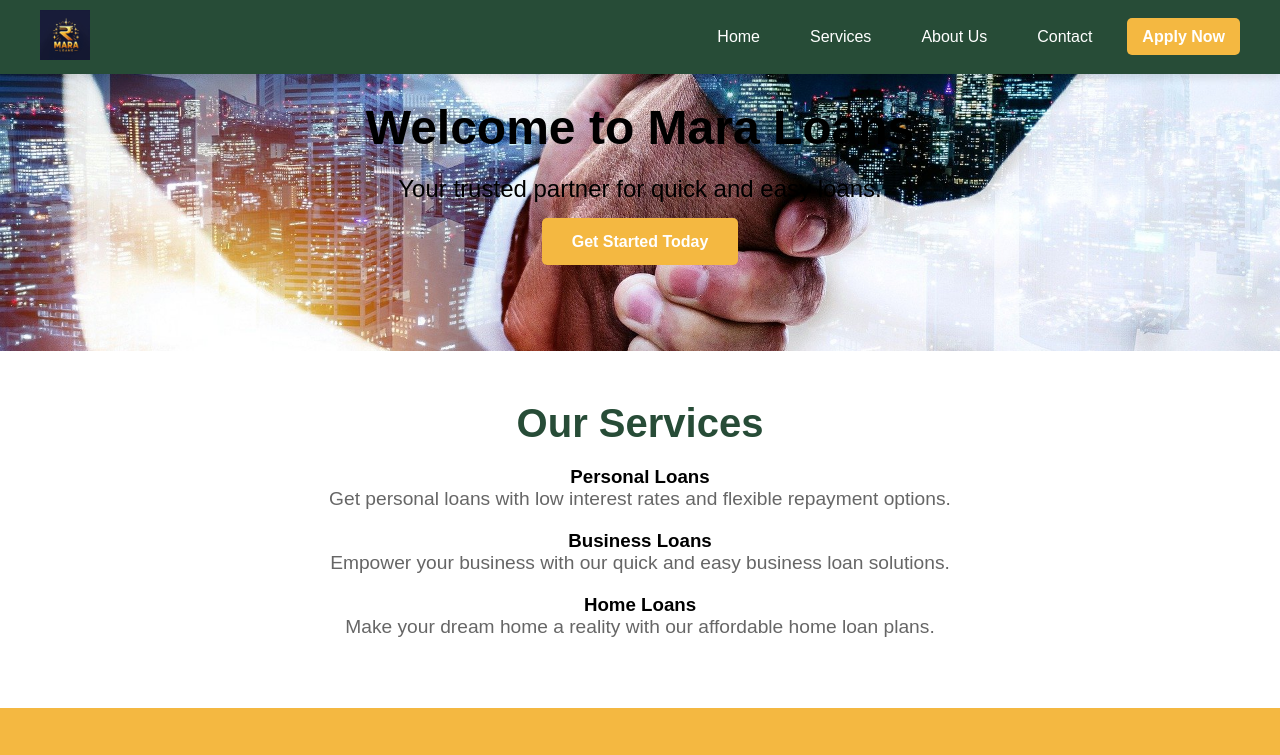
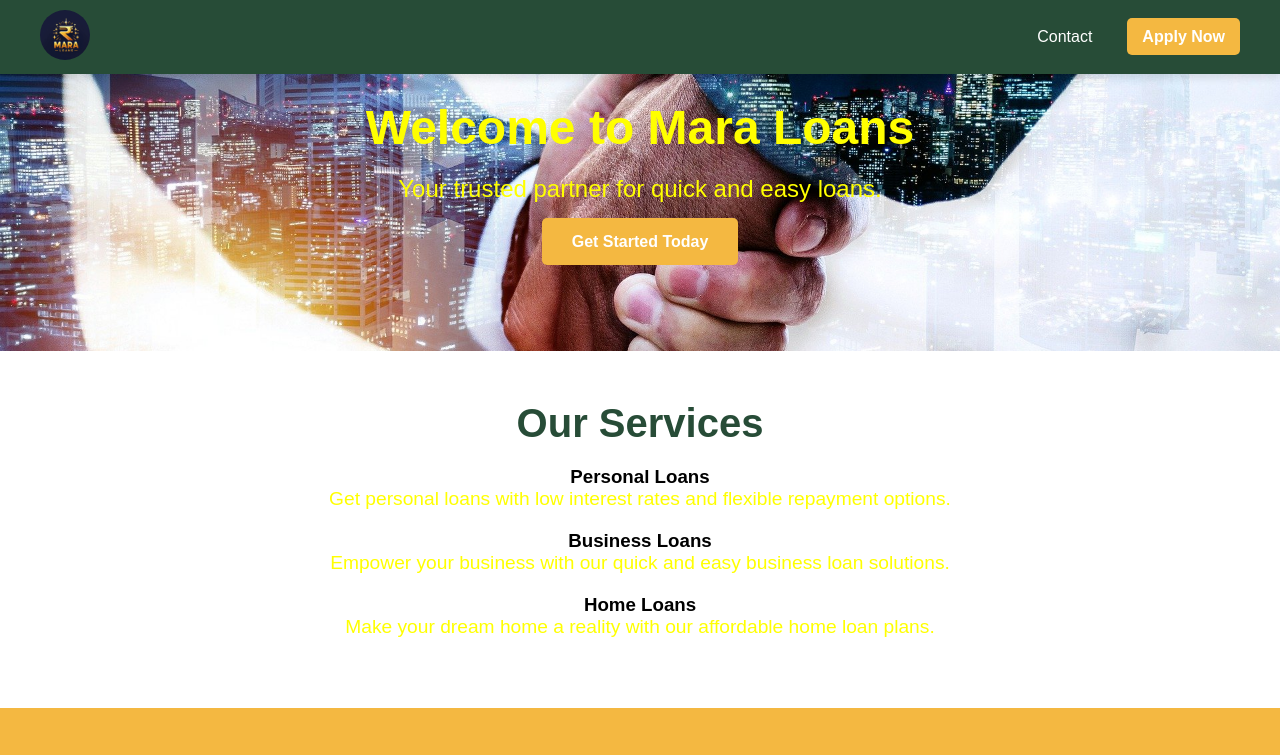
Before and after one commit to SUDHARSAN270/webb, a plain HTML site: page index.html in a window 1280 px wide. Shown: the top 755 px of the page. Drawn offline with Linux system fonts and the light colour scheme.

Commit message:
Update index.html

```diff
--- a/index.html
+++ b/index.html
@@ -35,6 +35,7 @@
 
         .logo img {
             height: 50px;
+            border-radius:50%;
         }
 
         .nav-links {
@@ -115,7 +116,7 @@
            background-size: cover; /* Scale the background image to cover the section */
            background-position: center; /* Center the image within the section */
            background-repeat: no-repeat; /* Prevent the image from repeating */
-           color: #000000;
+            color: rgb(255,255,0);
            padding: 100px 20px;
            text-align: center;
         }
@@ -129,6 +130,7 @@
         .hero p {
             font-size: 1.5rem;
             margin-bottom: 30px;
+            color: rgb(255,255,0);
         }
 
         .hero a {
@@ -158,7 +160,7 @@
 
         .section p {
             font-size: 1.2rem;
-            color: #666;
+             color: rgb(255,255,0);
             margin-bottom: 20px;
         }
 
@@ -236,10 +238,8 @@
                 <div></div>
             </div>
             <ul class="nav-links">
-                <li><a href="#home">Home</a></li>
-                <li><a href="#services">Services</a></li>
-                <li><a href="#about">About Us</a></li>
-                <li><a href="#contact">Contact</a></li>
+
+                <li><a href="mailto:maraloans2018@gmail.com">Contact</a></li>
                 <li><a href="#apply" class="apply-button">Apply Now</a></li>
             </ul>
         </div>
```
